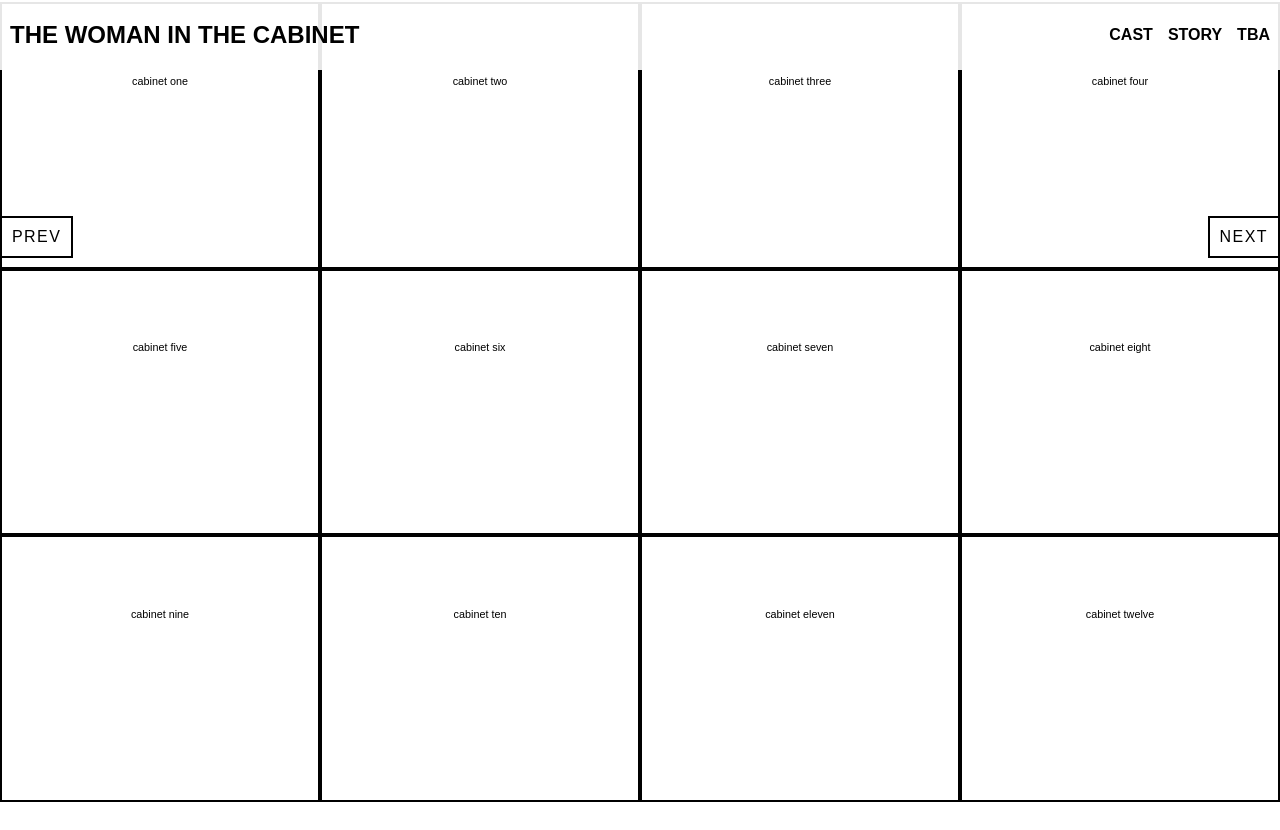
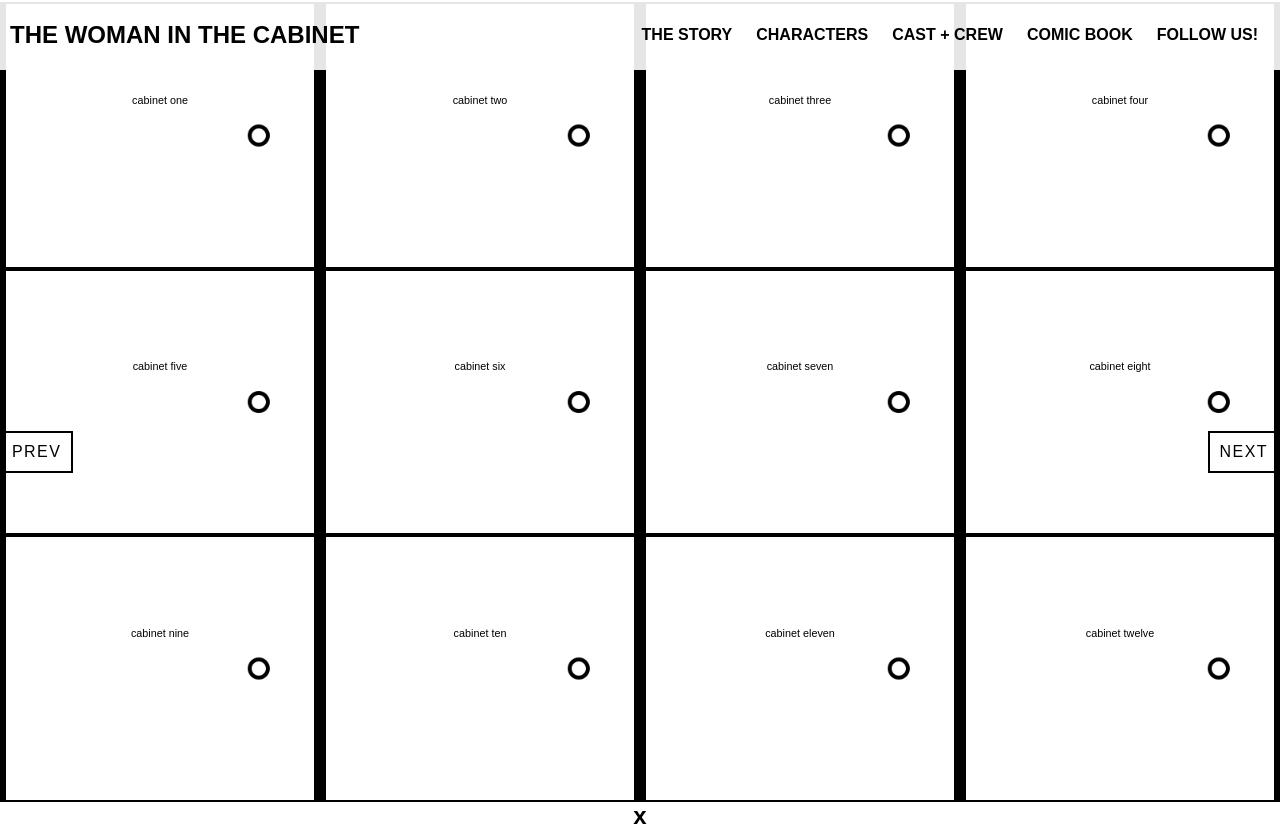
Before and after one commit to doodybrains/cbnts, a React (Create React App) app: page / in a window 1280 px wide. Before the commit the page ends 802 px from the top, so only its background shows below. Built offline with nearby package versions, Linux system fonts and the light colour scheme; the HTML template or start-up script is replaced by a standard one.

Commit message:
Add click functionalit

```diff
--- a/src/App.css
+++ b/src/App.css
@@ -13,6 +13,7 @@
 .home h2 {
   margin: 0;
 }
+
 .home-logo {
   height: 80px;
 }
@@ -25,6 +26,7 @@
   display: flex;
   align-items: center;
   justify-content: space-between;
+  z-index: 999;
 }
 
 .home-header ul {
@@ -37,9 +39,19 @@
 
 .home-header ul li {
   color: #000;
-  padding-left: 15px;
+  padding: 0 12px;
   font-weight: bold;
 }
+
+.home-header ul li a {
+  cursor: pointer;
+}
+
+.home-header ul li.active a {
+  border-bottom: 2px solid #000;
+
+}
+
 .home-intro {
   font-size: large;
 }
@@ -57,18 +69,16 @@
   display: flex;
 }
 
-.cabinet-arrows {
+.cabinet-arrows p {
   cursor: pointer;
-  position: absolute;
-  top: 200px;
-  width: 100%;
-  display: flex;
-  align-items: center;
-  justify-content: space-between;
-}
-
-.cabinet-arrows p {
   border: 2px solid #000;
   letter-spacing: .09em;
   padding: 10px;
+  position: absolute;
+  top: 50%;
+  z-index: 999;
 }
+
+.cabinet-arrows p:last-child {
+  right: 0;
+}
--- a/src/App.js
+++ b/src/App.js
@@ -1,6 +1,8 @@
 import React, { Component } from 'react';
 import './App.css';
 import CabinetContainer from './cabinet-container';
+import MainLinks from './main-links';
+import Modal from './modal';
 
 const homeCabinets = [
   {id: '1', title: 'cabinet one'},
@@ -67,7 +69,8 @@ class App extends Component {
     super(props);
     this.state = {
       cabinetState: 0,
-      activeSet: 1
+      activeSet: 1,
+      modalOpen: 0
     };
   }
 
@@ -77,11 +80,7 @@ class App extends Component {
       <div className="home">
         <div className="home-header">
           <h2>THE WOMAN IN THE CABINET</h2>
-          <ul>
-            <li>Cast</li>
-            <li>Story</li>
-            <li>TBA</li>
-          </ul>
+          <MainLinks activeSet={this.state.activeSet} goToSection={this.goToSection.bind(this)} openModal={this.openModal.bind(this)} />
         </div>
         <div className="cabinet-arrows">
           <p onClick={this.goToPrevSet.bind(this)}>PREV</p>
@@ -91,6 +90,8 @@ class App extends Component {
         <CabinetContainer id="2" activeSet={this.state.activeSet} items={castCabinets} />
         <CabinetContainer id="3" activeSet={this.state.activeSet} items={storyCabinets} />
         <CabinetContainer id="4" activeSet={this.state.activeSet} items={tbaCabinets} />
+
+        <Modal id={this.state.modalOpen} closeModal={this.closeModal.bind(this)} />
       </div>
     );
   }
@@ -129,12 +130,30 @@ class App extends Component {
     });
   }
 
+  goToSection(id) {
+    this.setState({
+      activeSet: id
+    });
+  }
+
   setCabinetState(id) {
     let activeCabinet = id;
     this.setState({
       cabinetState: activeCabinet
     });
   }
+
+  openModal(id) {
+    this.setState({
+      modalOpen: id
+    });
+  }
+
+  closeModal() {
+    this.setState({
+      modalOpen: 0
+    });
+  }
 }
 
 export default App;
--- a/src/cabinet-container.js
+++ b/src/cabinet-container.js
@@ -2,7 +2,6 @@ import React, { Component } from 'react';
 import Cabinet from './cabinet';
 
 class CabinetContainer extends Component {
-
   render() {
     const items = this.props.items.map(item => {
       return (
--- a/src/cabinet.css
+++ b/src/cabinet.css
@@ -1,13 +1,67 @@
+
 .cabinet {
   cursor: pointer;
   border: 2px solid black;
   padding: 60px 20px;
   font-size: .675em;
+  position: relative;
   width: 25%;
 }
 
-.cabinet.active {
-  border: 2px solid pink;
-  background: pink;
-  color: white;
+.cabinet .door-layer,
+.cabinet .top-layer,
+.cabinet .bottom-layer {
+  display: none;
+  position: absolute;
+  width: 100%;
+  top: 0;
+  left: 0;
+  right: 0;
+  padding-top: 25%;
+  height: 100%;
 }
+
+.cabinet .door-layer {
+  background: #ccc;
+}
+
+.cabinet .top-layer {
+  background: url(cabinet.png) center center no-repeat;
+  background-size: cover;
+  width: 100%;
+  height: 100%;
+}
+
+.cabinet .bottom-layer {
+  background: #ddd;
+}
+
+.cabinet .bottom-layer .door {
+  background: url(door.png) center center no-repeat;
+  background-size: contain;
+  width: 100%;
+  position: absolute;
+  top: 0;
+  left: -58%;
+  height: 100%;
+}
+
+.cabinet .door-layer.active {
+  display: block;
+}
+
+.cabinet .top-layer.active {
+  display: block;
+}
+
+.cabinet .bottom-layer.active {
+  display: block;
+}
+
+.cabinet.outer-active .top-layer {
+  display: block;
+}
+
+.cabinet.inner-active .bottom-layer {
+  display: block;
+}
--- a/src/cabinet.js
+++ b/src/cabinet.js
@@ -2,21 +2,38 @@ import React, { Component } from 'react';
 import './cabinet.css';
 
 class Cabinet extends Component {
+  constructor(props) {
+    super(props);
+    this.state = {
+      showInnerCabinet: false
+    };
+  }
+
   render() {
-    let activeClass = null;
-    if (this.props.isOpen === this.props.id) {
-      activeClass = 'active';
-    }
+    const active = this.state.showInnerCabinet;
+    const activeClass = active ? 'inner-active' : 'outer-active';
+    const thisId = this.props.id;
 
     return (
       <div onClick={this.handleClick.bind(this)} className={'cabinet ' + activeClass}>
-        <p>{this.props.title}</p>
+        <div className="door-layer">
+          <p>door layer</p>
+        </div>
+        <div className="top-layer">
+          <p>{this.props.title}</p>
+        </div>
+        <div className="bottom-layer">
+          <div><p>inside cabinet {this.props.id} image</p></div>
+          <div className="door"></div>
+        </div>
       </div>
     );
   }
 
   handleClick() {
-    this.props.openCabinet(this.props.id);
+    this.setState({
+      showInnerCabinet: !this.state.showInnerCabinet
+    });
   }
 }
 
--- /dev/null
+++ b/src/main-links.js
@@ -0,0 +1,46 @@
+
+import React, { Component } from 'react';
+
+class Cabinet extends Component {
+
+  render() {
+    var story;
+    var characters;
+    var cast;
+    if (this.props.activeSet === 2) {
+      console.log('yes');
+      story = 'active';
+    } else if (this.props.activeSet === 3) {
+      characters = 'active';
+    } else if (this.props.activeSet === 4) {
+      cast = 'active';
+    }
+    return (
+      <ul>
+        <li onClick={this.goToStory.bind(this)} className={story}><a>The Story</a></li>
+        <li onClick={this.goToCharacters.bind(this)} className={characters}><a>Characters</a></li>
+        <li onClick={this.goToCast.bind(this)} className={cast}><a>Cast + Crew</a></li>
+        <li><a>Comic Book</a></li>
+        <li onClick={this.openModal.bind(this)}><a>Follow Us!</a></li>
+      </ul>
+    );
+  }
+
+  goToStory() {
+    this.props.goToSection(2);
+  }
+
+  goToCharacters() {
+    this.props.goToSection(3);
+  }
+
+  goToCast() {
+    this.props.goToSection(4);
+  }
+
+  openModal() {
+    this.props.openModal(10);
+  }
+}
+
+export default Cabinet;
--- a/src/modal.css
+++ b/src/modal.css
@@ -8,6 +8,7 @@
   left: 0;
   right: 0;
   color: #000;
-  background: rgba(255,255,255, .9);
+  background: rgba(255,255,255, .95);
   height: 100%;
+  z-index: 9999;
 }
--- a/src/modal.js
+++ b/src/modal.js
@@ -5,19 +5,27 @@ class Modal extends Component {
   render() {
     let content = null;
     let activeClass = null;
-    if (this.props.id) {
+    if (this.props.id === 10) {
       activeClass = 'active';
       content = (
-        <h5>Modal window</h5>
+        <div>
+          <h5>Subscribe to our newsletter here:</h5>
+          <h5>Follow us here and here</h5>
+        </div>
       );
     }
 
     return (
       <div className={'modal-container ' + activeClass}>
+        <div onClick={this.closeModal.bind(this)} className="close"><h2>x</h2></div>
         {content}
       </div>
     );
   }
+
+  closeModal() {
+    this.props.closeModal();
+  }
 }
 
 export default Modal;
```
Also changed, not shown: src/cabinet.png (added), src/door.png (added).
